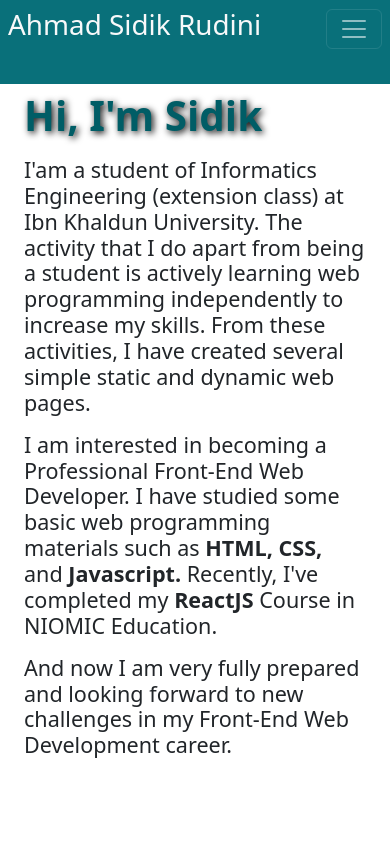
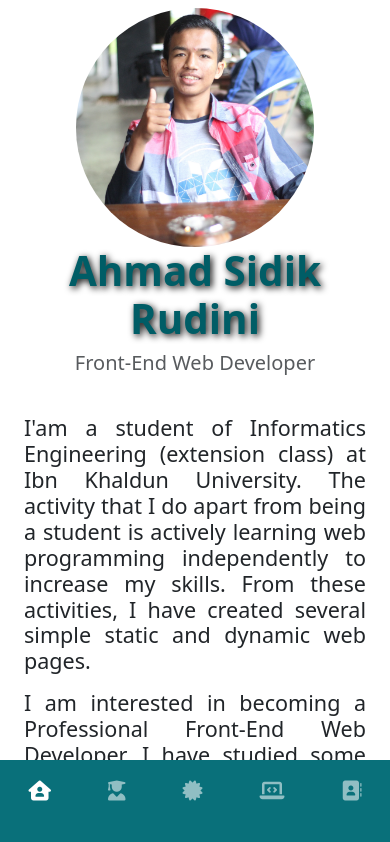
Before and after one commit to asidikrdn/personal-page, a React (Create React App) app: page / in a window 390 px wide. Shown: the top 842 px of the page. Built offline with nearby package versions, Linux system fonts and the light colour scheme.

Commit message:
Update Responsive Layout

```diff
--- a/src/App.js
+++ b/src/App.js
@@ -178,8 +178,8 @@ const App = () => {
   const [navPosition, setNavPosition] = useState("intro");
 
   const handleNavigationClick = (e) => {
-    // console.log(e.target.innerHTML.toLowerCase());
-    setNavPosition(e.target.innerHTML.toLowerCase());
+    // console.log(e.target.id);
+    setNavPosition(e.target.id);
   };
 
   // console.log(navPosition);
--- a/src/components/Intro.js
+++ b/src/components/Intro.js
@@ -2,7 +2,22 @@ const Intro = (props) => {
   // console.log(props.intro);
   return (
     <section id="intro" className="container-fluid py-2 px-4">
-      <h1 className="display-2 fw-bold judulHalaman">Hi, I'm {props.name}</h1>
+      {/* Tambahan untuk tampilan mobile */}
+      <div className="container-fluid w-100 d-flex flex-column text-center d-block d-md-none">
+        {/* <h1 className=" pt-5">{props.fullname}</h1> */}
+        <img
+          src={props.img}
+          alt="Foto Profil"
+          className="img-fluid w-75 my-auto mx-auto rounded-circle"
+        />
+        <h1 className="display-2 fw-bold judulHalaman">{props.fullname}</h1>
+        <h5 className="opacity-75 mt-0 mb-4">{props.role}</h5>
+      </div>
+      {/* Akhir tambahan untuk tampilan mobile */}
+
+      <h1 className="display-2 fw-bold judulHalaman d-none d-md-block">
+        Hi, I'm {props.name}
+      </h1>
       {props.intro.map((element, index) => {
         let text;
         if (
--- a/src/components/MainContent.js
+++ b/src/components/MainContent.js
@@ -9,8 +9,11 @@ const MainContent = (props) => {
     <main>
       {props.navPosition === "intro" && (
         <Intro
+          fullname={props.userData["nama-lengkap"]}
           name={props.userData["nama-panggilan"]}
           intro={props.userData.intro}
+          role={props.userData.peran}
+          img={props.userData['foto-profil']}
         />
       )}
       {props.navPosition === "education" && (
--- a/src/components/Navbar.js
+++ b/src/components/Navbar.js
@@ -1,25 +1,13 @@
 const Navbar = (props) => {
   return (
-    <nav className="position-fixed fixed-top w-100">
-      <div className="navbar navbar-expand-md navbar-dark">
-        <div className="nav-brand text-light mx-2 d-md-none">
-          <h1>Ahmad Sidik Rudini</h1>
-        </div>
-        <button
-          className="navbar-toggler mx-2"
-          type="button"
-          data-bs-toggle="collapse"
-          data-bs-target="#navbarNav"
-          aria-controls="navbarNav"
-          aria-expanded="false"
-          aria-label="Toggle navigation"
-        >
-          <span className="navbar-toggler-icon"></span>
-        </button>
-        <div className="collapse navbar-collapse" id="navbarNav">
+    <>
+      {/* Navbar Dekstop */}
+      <nav className="position-fixed fixed-top w-100 d-none d-md-block">
+        <div className="navbar navbar-expand-md navbar-dark">
           <ul className="navbar-nav fs-5 text-uppercase text-light">
             <li className="nav-item mx-3">
               <p
+                id="intro"
                 className={
                   props.navPosition === "intro"
                     ? "nav-link mb-0 active"
@@ -32,6 +20,7 @@ const Navbar = (props) => {
             </li>
             <li className="nav-item mx-3">
               <p
+                id="education"
                 className={
                   props.navPosition === "education"
                     ? "nav-link mb-0 active"
@@ -44,6 +33,7 @@ const Navbar = (props) => {
             </li>
             <li className="nav-item mx-3">
               <p
+                id="certification"
                 className={
                   props.navPosition === "certification"
                     ? "nav-link mb-0 active"
@@ -56,6 +46,7 @@ const Navbar = (props) => {
             </li>
             <li className="nav-item mx-3">
               <p
+                id="portfolio"
                 className={
                   props.navPosition === "portfolio"
                     ? "nav-link mb-0 active"
@@ -68,6 +59,7 @@ const Navbar = (props) => {
             </li>
             <li className="nav-item mx-3">
               <p
+                id="contact"
                 className={
                   props.navPosition === "contact"
                     ? "nav-link mb-0 active"
@@ -80,8 +72,155 @@ const Navbar = (props) => {
             </li>
           </ul>
         </div>
-      </div>
-    </nav>
+      </nav>
+      {/* End of Navbar Dekstop */}
+
+      {/* Navbar Mobile */}
+      <nav className="position-fixed fixed-bottom w-100 d-block d-md-none">
+        <div className="navbar navbar-expand navbar-dark">
+          <ul className="navbar-nav fs-5 text-uppercase text-light w-100 d-flex justify-content-around">
+            <li className="nav-item mx-3">
+              <p
+                id="intro"
+                className={
+                  props.navPosition === "intro"
+                    ? "nav-link mb-0 active"
+                    : "nav-link mb-0"
+                }
+                onClick={props.onNavClick}
+              >
+                <i className="fa-solid fa-house-user"></i>
+              </p>
+            </li>
+            <li className="nav-item mx-3">
+              <p
+                id="education"
+                className={
+                  props.navPosition === "education"
+                    ? "nav-link mb-0 active"
+                    : "nav-link mb-0"
+                }
+                onClick={props.onNavClick}
+              >
+                <i className="fa-solid fa-user-graduate"></i>
+              </p>
+            </li>
+            <li className="nav-item mx-3">
+              <p
+                id="certification"
+                className={
+                  props.navPosition === "certification"
+                    ? "nav-link mb-0 active"
+                    : "nav-link mb-0"
+                }
+                onClick={props.onNavClick}
+              >
+                <i className="fa-solid fa-certificate"></i>
+              </p>
+            </li>
+            <li className="nav-item mx-3">
+              <p
+                id="portfolio"
+                className={
+                  props.navPosition === "portfolio"
+                    ? "nav-link mb-0 active"
+                    : "nav-link mb-0"
+                }
+                onClick={props.onNavClick}
+              >
+                <i className="fa-solid fa-laptop-code"></i>
+              </p>
+            </li>
+            <li className="nav-item mx-3">
+              <p
+                id="contact"
+                className={
+                  props.navPosition === "contact"
+                    ? "nav-link mb-0 active"
+                    : "nav-link mb-0"
+                }
+                onClick={props.onNavClick}
+              >
+                <i className="fa-solid fa-address-book"></i>
+              </p>
+            </li>
+          </ul>
+        </div>
+      </nav>
+
+      {/* <nav className="position-fixed fixed-bottom w-100 d-block d-md-none">
+        <div className="navbar navbar-expand navbar-dark">
+          <ul className="navbar-nav fs-5 text-uppercase text-light w-100 d-flex justify-content-around">
+            <li className="nav-item mx-3">
+              <p
+                id="intro"
+                className={
+                  props.navPosition === "intro"
+                    ? "nav-link mb-0 active"
+                    : "nav-link mb-0"
+                }
+                onClick={props.onNavClick}
+              >
+                A
+              </p>
+            </li>
+            <li className="nav-item mx-3">
+              <p
+                id="education"
+                className={
+                  props.navPosition === "education"
+                    ? "nav-link mb-0 active"
+                    : "nav-link mb-0"
+                }
+                onClick={props.onNavClick}
+              >
+                B
+              </p>
+            </li>
+            <li className="nav-item mx-3">
+              <p
+                id="certification"
+                className={
+                  props.navPosition === "certification"
+                    ? "nav-link mb-0 active"
+                    : "nav-link mb-0"
+                }
+                onClick={props.onNavClick}
+              >
+                C
+              </p>
+            </li>
+            <li className="nav-item mx-3">
+              <p
+                id="portfolio"
+                className={
+                  props.navPosition === "portfolio"
+                    ? "nav-link mb-0 active"
+                    : "nav-link mb-0"
+                }
+                onClick={props.onNavClick}
+              >
+                D
+              </p>
+            </li>
+            <li className="nav-item mx-3">
+              <p
+                id="contact"
+                className={
+                  props.navPosition === "contact"
+                    ? "nav-link mb-0 active"
+                    : "nav-link mb-0"
+                }
+                onClick={props.onNavClick}
+              >
+                E
+              </p>
+            </li>
+          </ul>
+        </div>
+      </nav> */}
+      {/* End of Navbar Mobile */}
+    </>
   );
 };
 
--- a/src/my-styles.css
+++ b/src/my-styles.css
@@ -1,4 +1,4 @@
-/* Styling untuk komputer */
+/* STYLING for DEKSTOP VIEW */
 @media (min-width: 768px) {
   /* ================= */
   /* HEADER */
@@ -65,7 +65,7 @@
   /* ================= */
 }
 
-/* Styling untuk smartphone */
+/* STYLING for MOBILE VIEW */
 @media (max-width: 768px) {
   /* ================= */
   /* HEADER */
@@ -96,11 +96,6 @@
   nav .nav-link {
     cursor: pointer;
   }
-  nav .navbar-collapse {
-    margin-top: 15px;
-    height: 100%;
-    background-color: #005d66;
-  }
   /* ================= */
   /* AKHIR NAVBAR */
   /* ================= */
@@ -111,9 +106,11 @@
   main {
     /* margin-left: 25vw; */
     /* margin-top: 5rem; */
-    margin-top: 10vh;
+    margin-bottom: 10vh;
   }
-  /* Intro */
+  #intro p {
+    text-align: justify;
+  }
   .judulHalaman {
     color: #005d66;
     text-shadow: 2px 2px 7px black;
```
